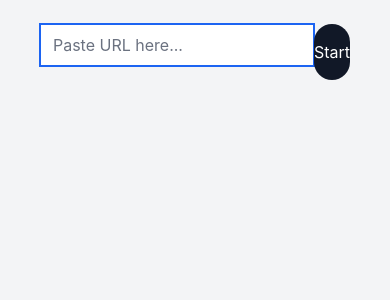
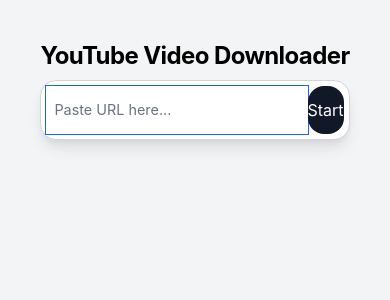
Before and after one commit to AuthenticPaulMeyers/flask-youtube-video-downloader, a Flask app: template app/templates/index.html in a window 390 px wide. Shown: the top 300 px of the page. Run offline with Flask 3, Linux system fonts and the light colour scheme; the template is opened without the code that fills it: values that come from a table or form of the project are taken from there, others are empty; some libraries are stand-ins or nearby versions.

Commit message:
Finished the ui

```diff
--- a/app/templates/base.html
+++ b/app/templates/base.html
@@ -3,15 +3,44 @@
 <head>
     <meta charset="UTF-8">
     <meta name="viewport" content="width=device-width, initial-scale=1.0">
-    <!-- Flowbite CDN -->
+    <!-- Flowbite -->
     <link href="https://cdn.jsdelivr.net/npm/flowbite@3.1.2/dist/flowbite.min.css" rel="stylesheet" />
-    <!-- Tailwind CDN -->
+    <!-- Tailwind cdn -->
     <script src="https://cdn.jsdelivr.net/npm/@tailwindcss/browser@4"></script>
     <!-- <link rel="stylesheet" href="{{ url_for('static', filename='css/style.css')}}"> -->
 
     <title>Video Downloader</title>
 
 </head>
+<style>
+    body {
+        background-color: #f3f4f6;
+        display: flex;
+        justify-content: center;
+        }
+    .input-container{
+            background-color: #ffffff;
+            border-radius: 1rem;
+            box-shadow: 0 10px 15px -3px rgba(0, 0, 0, 0.1), 0 4px 6px -2px rgba(0, 0, 0, 0.05);
+            border: 1px solid #d1d5db;
+            text-align: center;
+            padding: 5px;
+        }
+    .start-button{
+        border-radius: 1rem;
+        cursor: pointer;
+    }
+    .input-text{
+            width: 100%;
+            padding: 0.5rem;
+            background: none;
+            outline: none;
+            border: none;
+            box-shadow: none;
+            font-size: .9rem;
+            outline: none;
+        }
+</style>
 <body class="bg-gray-100 min-h-screen">
 
     {% with messages = get_flashed_messages(with_categories=true) %}
--- a/app/templates/index.html
+++ b/app/templates/index.html
@@ -1,31 +1,43 @@
 {% extends 'base.html' %}
 
 {% block content %}
+
+    <section class="py-10 px-4 mx-auto max-w-screen-xl text-center lg:py-16 lg:px-12">
+        <h2 class="mb-2 text-2xl font-bold tracking-tight">YouTube Video Downloader</h2>
         <form method="post" class="" autocomplete="off">
             {{ form.hidden_tag()}}
-        <div class="flex flex-row align-center justify-center">
-        <div>
-            {{ form.link(autofocus="on") }}
+            <div class="max-w-sm">
+                <div class="input-container flex flex-row max-w-screen-xl">
+                    {{ form.link(autofocus="on", class="input-text") }}
                     {% for error in form.link.errors %}
                         <span class="text-sm text-red-800">{{ error }}</span>
                     {% endfor %}
+
+                    <button type="submit" class="bg-gray-900 text-white py-3 px-8 start-button hover:bg-gray-800">Start</button>
                 </div>
-        <button type="submit" class="bg-gray-900 text-white py-4 px-8 rounded-full">Start</button>
             </div>
             {% if info %}
-            <img src="{{ info['thumbnail'] }}" alt="Video thumbnail" style="width: 100px;">
-            <h2>{{ info['video_title'] }}</h2>
-
-                <select name="quality" id="quality">
-                    <option disabled selected>-- Choose --</option>
+                <div class="max-w-sm bg-white border border-gray-200 rounded-lg shadow-sm mt-6 p-4">
+                    <div class="">
+                        <img src="{{ info['thumbnail'] }}" alt="Video thumbnail" class="rounded-t-lg">
+                        <h2 class="mb-2 text-xl font-semibold tracking-tight">{{ info['video_title'] }}</h2>
+                    </div>
+                    <div class="flex flex-row items-center md:flex-row md:max-w-xl p-4">
+                        <select name="quality" id="quality" class=" border border-gray-300 text-gray-900 text-sm rounded-lg focus:ring-blue-500 focus:border-blue-500 block w-full xmlns.5">
+                            <option disabled selected>-- Choose quality --</option>
                             <option value="1080">1080p</option>
                             <option value="720">720p</option>
                             <option value="360">360p</option>
                         </select>
-                <button type="submit" name="action" value="download">Download</button>
+                        <button type="submit" name="action" value="download" class="bg-gray-900 text-white rounded-lg py-2 px-4 cursor:pointer hover:bg-gray-800 mx-2">Download</button>
+                    </div>
+
+                </div>
             {% endif %}
         </form>
         {% if response %}
             <span>{{ response['message'] }}</span>
         {% endif %}
+    </section>
+
 {% endblock %}
```
Also changed, not shown: app/routes.py (+7 -10 lines). Lines whose indentation alone changed are shown as unchanged.
